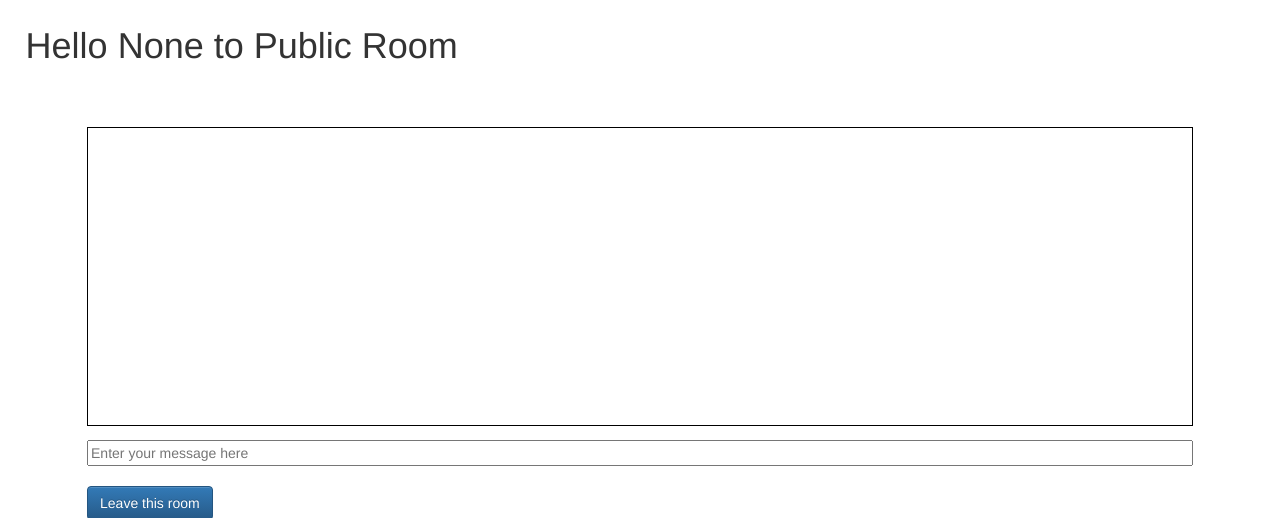
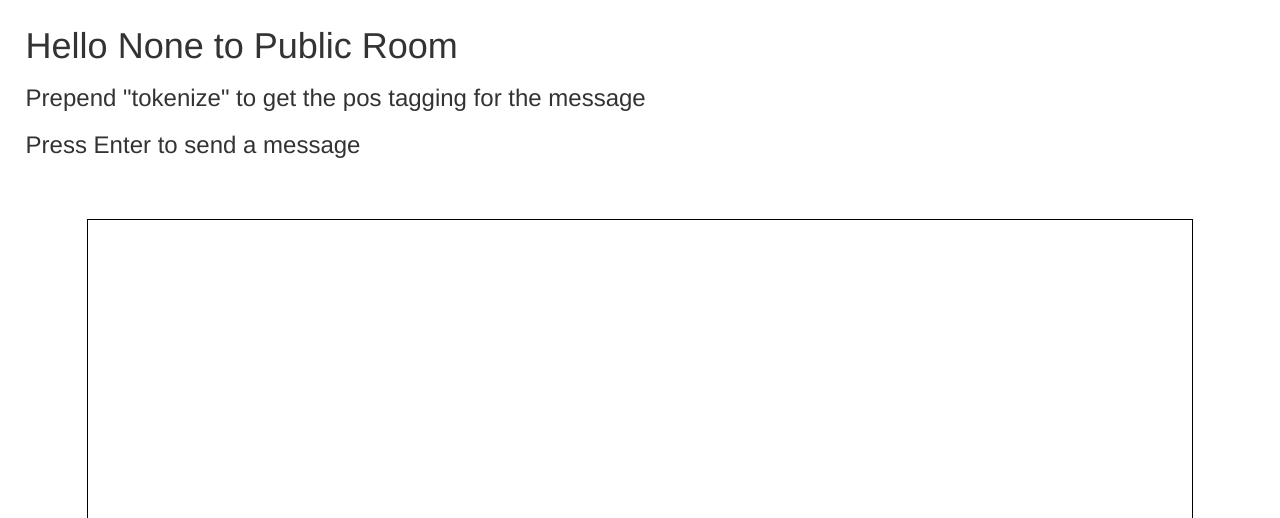
Before and after one commit to GauravJain98/MikeLegal, a Flask app: page /chat in a window 1280 px wide. Shown: the top 518 px of the page. Run offline with Flask 2, Linux system fonts and the light colour scheme; some libraries are stand-ins or nearby versions.

Commit message:
completed

```diff
--- a/templates/chat.html
+++ b/templates/chat.html
@@ -45,6 +45,8 @@
     </head>
     <body style="margin:2%">
         <h1>Hello {{name}} to {{ room }}</h1>
+        <h3> Prepend "tokenize" to get the pos tagging for the message</h3>
+        <h3> Press Enter to send a message</h3>
         <div style="margin:5%">
             <div style="width:100%;height:40%;border:1px solid #000; padding: 1%;overflow-y: scroll;" class="border" id="chat"></div>
             <div style="margin-top:1em">
--- a/templates/index.html
+++ b/templates/index.html
@@ -3,7 +3,7 @@
         <title>Flask-SocketIO-Chat</title>
     </head>
     <body>
-        <h1>Flask-SocketIO-Chat</h1>
+        <h1>Flask-SocketIO-Chat by Gaurav Jain as ToyTask for MikeLegal</h1>
         <form method="POST">
             <label for="name">Name : </label>
             <input type="text" name="name">
```
